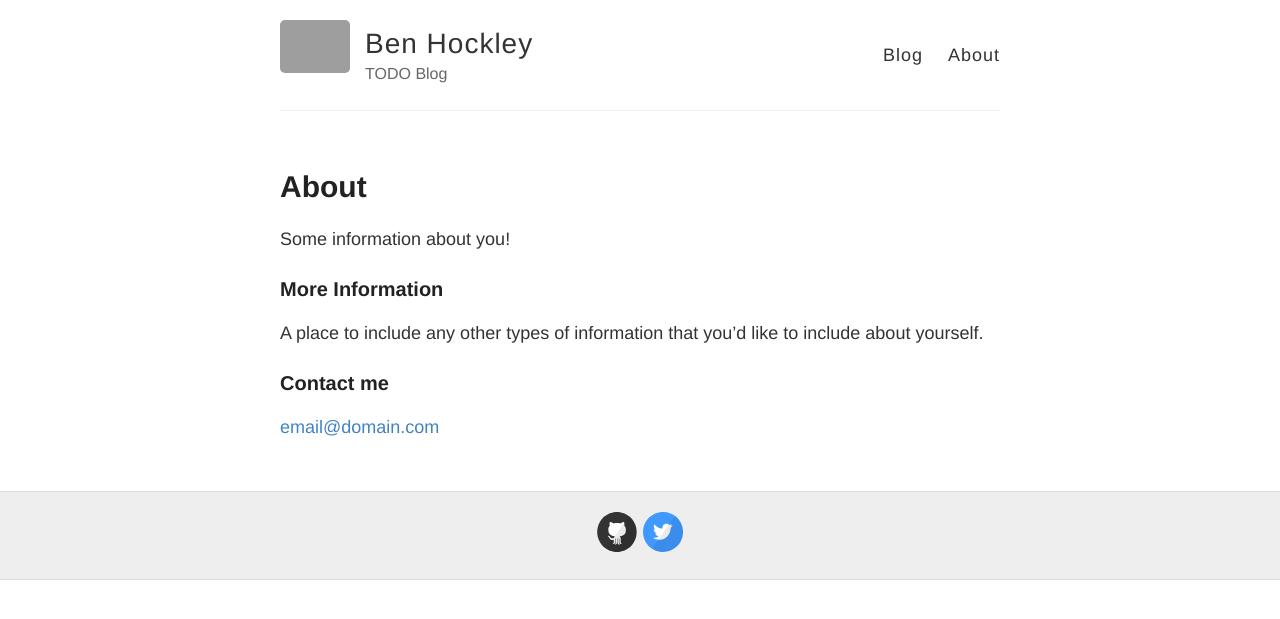
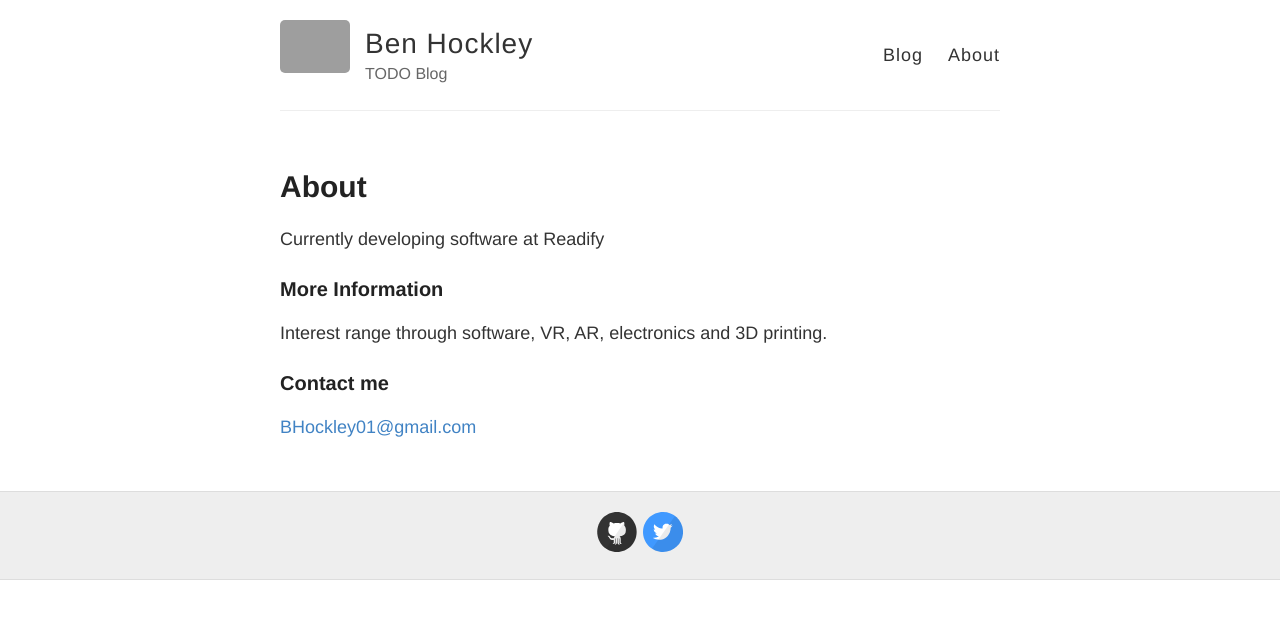
Before and after one commit to Togusa09/Togusa09.github.io, a Jekyll site: the page built from about.md, in a window 1280 px wide. Shown: the top 619 px of the page. Built offline with Jekyll 4.4.1, drawn with Linux system fonts in a browser that asks for light colours; grey boxes are pictures that could not be loaded.

Commit message:
Updated about page

```diff
--- a/about.md
+++ b/about.md
@@ -4,12 +4,12 @@ title: About
 permalink: /about/
 ---
 
-Some information about you!
+Currently developing software at Readify
 
 ### More Information
 
-A place to include any other types of information that you'd like to include about yourself.
+Interest range through software, VR, AR, electronics and 3D printing.
 
 ### Contact me
 
-[email@domain.com](mailto:email@domain.com)
+[BHockley01@gmail.com](mailto:BHockley01@gmail.com)
```
Also changed, not shown: README.md.
